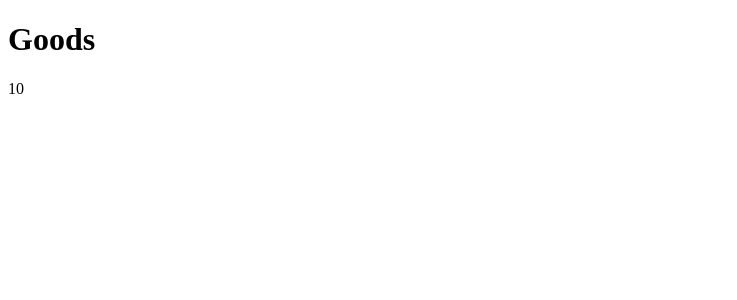
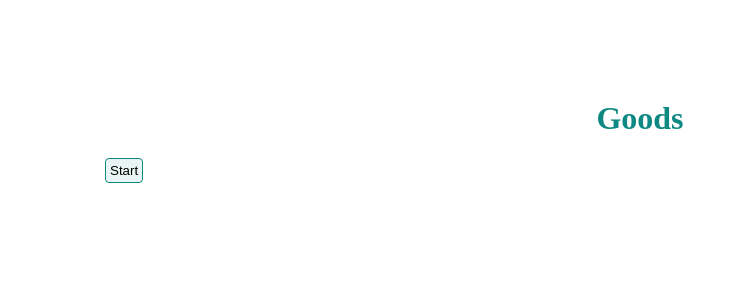
Before and after one commit to mate-academy/react_list-of-goods, a React (Create React App) app: page / in a window 1280 px wide. Shown: the top 300 px of the page, without its empty margins (0-737 px from the left). Built offline with nearby package versions, Linux system fonts and the light colour scheme.

Commit message:
solution

```diff
--- /dev/null
+++ b/src/App.scss
@@ -0,0 +1,43 @@
+$color-border: rgb(14, 136, 130);
+$color-bgd: rgb(233, 245, 243);
+
+* {
+  box-sizing: border-box;
+}
+
+body {
+  margin: 0;
+}
+
+.App {
+  margin: 100px;
+
+  &__title {
+    text-align: center;
+    color: $color-border;
+  }
+
+  &__hiden {
+    opacity: 0;
+  }
+
+  &__list {
+    list-style: none;
+  }
+
+  &__item {
+    border: 1px solid $color-border;
+    margin-top: -1px;
+    padding: 12px;
+    font-size: 18px;
+  }
+
+  &__btn {
+    padding: 4px;
+    border: 1px solid $color-border;
+    background-color: $color-bgd;
+    margin-left: 5px;
+    border-radius: 4px;
+    cursor: pointer;
+  }
+}
--- a/src/App.tsx
+++ b/src/App.tsx
@@ -1,5 +1,5 @@
-import React from 'react';
-import './App.css';
+import { Component } from 'react';
+import './App.scss';
 
 const goodsFromServer: string[] = [
   'Dumplings',
@@ -14,11 +14,125 @@ const goodsFromServer: string[] = [
   'Garlic',
 ];
 
-const App: React.FC = () => (
-  <div className="App">
-    <h1>Goods</h1>
-    {goodsFromServer.length}
-  </div>
-);
+enum ColumnTypes {
+  alpha = 'alpha',
+  length = 'length',
+}
+
+interface State {
+  listOrigin: string[];
+  listModified: string[]
+  isClicked: boolean;
+  sortBy: ColumnTypes | '';
+  reverse: boolean;
+}
+
+class App extends Component<{}, State> {
+  state: State = {
+    listOrigin: goodsFromServer,
+    listModified: goodsFromServer,
+    isClicked: false,
+    sortBy: '',
+    reverse: false,
+  };
+
+  displayList = () => {
+    this.setState(state => ({
+      isClicked: !state.isClicked,
+    }));
+  };
+
+  reverseHandler = () => (
+    this.setState(state => ({
+      reverse: !state.reverse,
+    }))
+  );
+
+  sortHandler = (type: ColumnTypes) => (
+    this.setState({
+      sortBy: type,
+    })
+  );
+
+  resetHandler = () => (
+    this.setState(state => ({
+      listModified: state.listOrigin,
+    }))
+  );
+
+  render() {
+    const {
+      isClicked, listModified, reverse, sortBy,
+    } = this.state;
+
+    if (reverse) {
+      listModified.reverse();
+    }
+
+    if (sortBy) {
+      listModified.sort((a, b) => {
+        switch (sortBy) {
+          case ColumnTypes.alpha:
+            return a.localeCompare(b);
+          case ColumnTypes.length:
+            return a.length - b.length;
+          default:
+            return 0;
+        }
+      });
+    }
+
+    return (
+      <div className="App">
+        <h1 className="App__title">Goods</h1>
+        <button
+          type="button"
+          className={`App__btn ${isClicked && 'App__hiden'}`}
+          onClick={this.displayList}
+        >
+          Start
+        </button>
+        <button
+          type="button"
+          className={`App__btn ${!isClicked && 'App__hiden'}`}
+          onClick={this.reverseHandler}
+        >
+          Reverse
+        </button>
+        <button
+          type="button"
+          className={`App__btn ${!isClicked && 'App__hiden'}`}
+          onClick={() => this.sortHandler(ColumnTypes.alpha)}
+        >
+          Sort alphabetically
+        </button>
+        <button
+          type="button"
+          className={`App__btn ${!isClicked && 'App__hiden'}`}
+          onClick={this.resetHandler}
+        >
+          Reset
+        </button>
+        <button
+          type="button"
+          className={`App__btn ${!isClicked && 'App__hiden'}`}
+          onClick={() => this.sortHandler(ColumnTypes.length)}
+        >
+          Sort by length
+        </button>
+        <ul className="App__list">
+          {isClicked && listModified.map(good => (
+            <li
+              key={good}
+              className="App__item"
+            >
+              {good}
+            </li>
+          ))}
+        </ul>
+      </div>
+    );
+  }
+}
 
 export default App;
```
